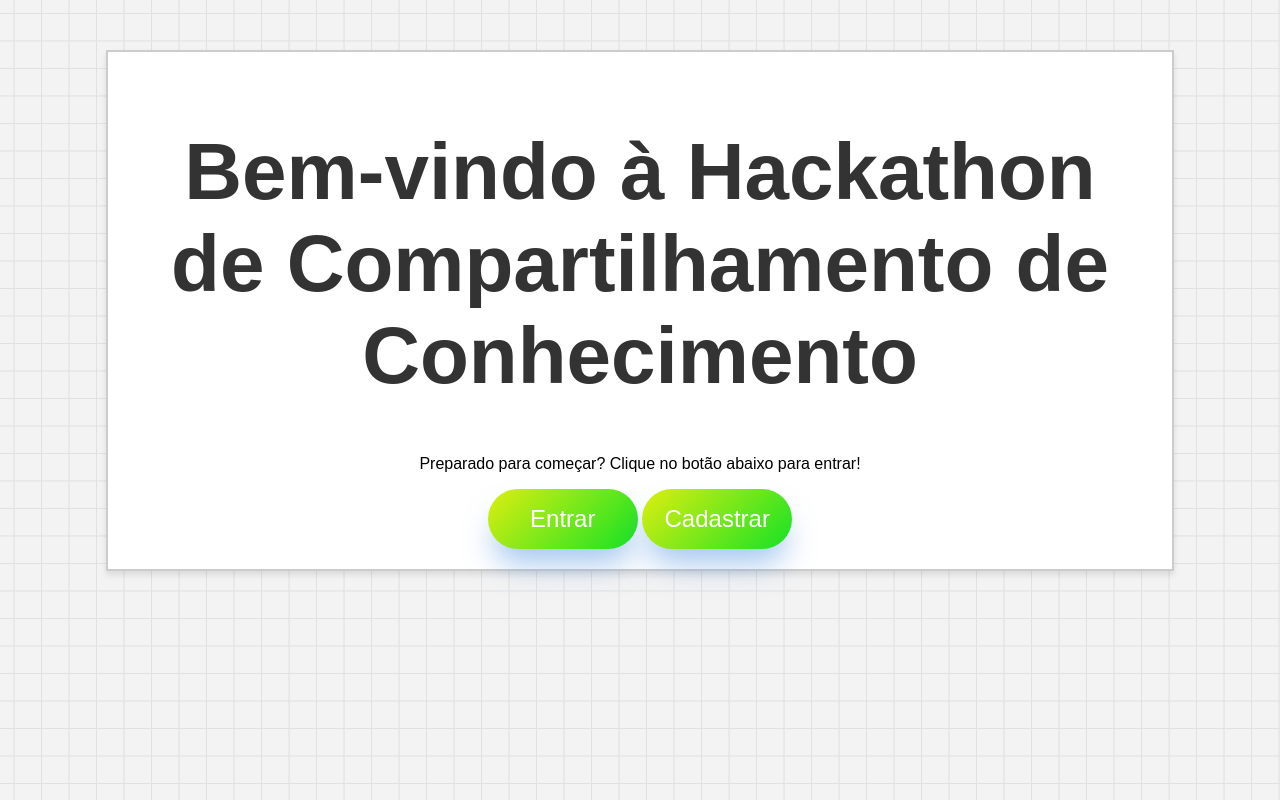
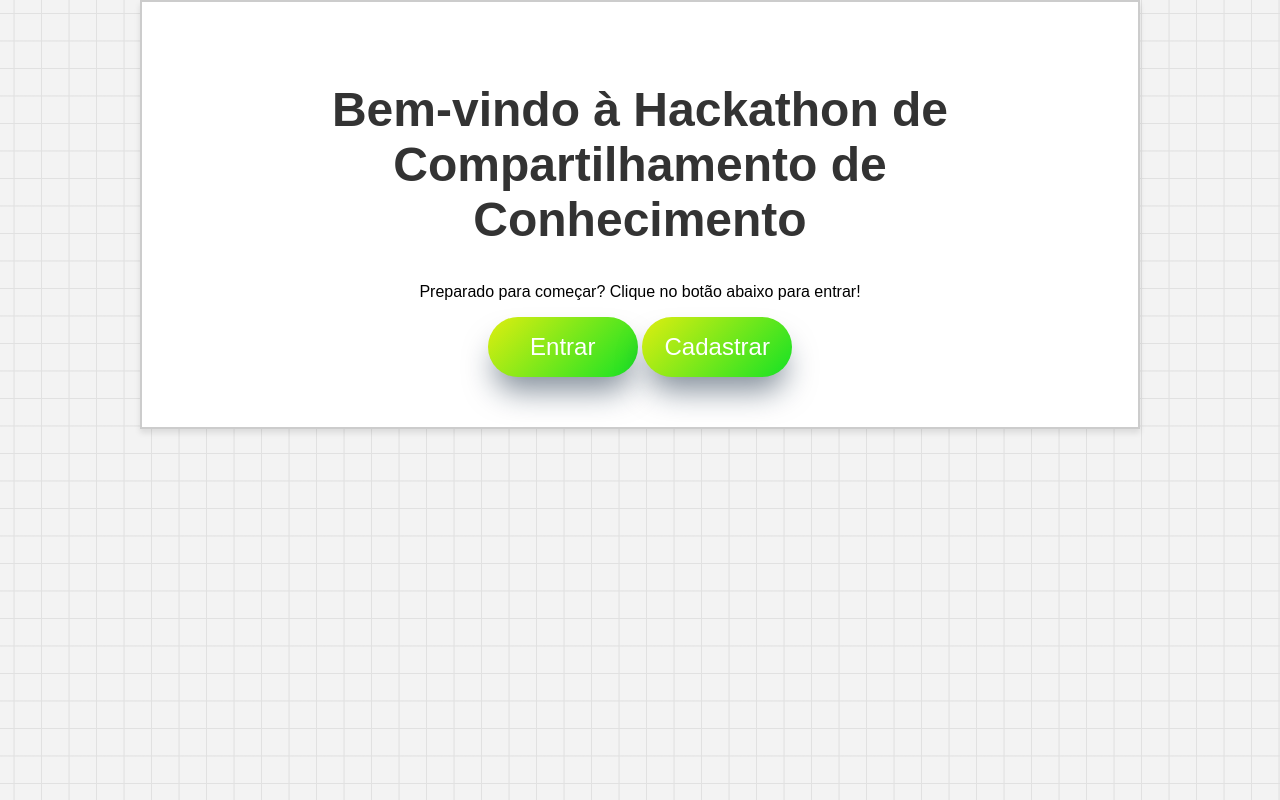
Before and after one commit to RuanyLopes/Projeto_final_M2, a plain HTML site: page index.html in a window 1280 px wide. Drawn offline with Linux system fonts and the light colour scheme.

Commit message:
primeiro commit no css

```diff
--- a/assets/css/index.css
+++ b/assets/css/index.css
@@ -12,11 +12,11 @@ body {
 }
 
 .container {
-    max-width: 1200px;
-    width: 80%;
-    height: 80%;
-    margin: 50px auto;
-    padding: 20px;
+    max-width: 900px;
+    width: 70%;
+    height: 70%;
+    margin: auto;
+    padding: 50px;
     background-color: #fff;
     border: 2px solid #ccc;
     box-shadow: 0 4px 6px rgba(0, 0, 0, 0.1);
@@ -25,7 +25,11 @@ body {
 
 h2, h1 {
     color: #333;
-    font-size: 500%;
+    font-size: 300%;
+    margin: 10px;
+    padding: 20px;
+    text-align: center;
+
 }
 
 .btn {
@@ -35,7 +39,7 @@ h2, h1 {
     height: 60px;
     border-radius: 50px;
     background-image: linear-gradient(135deg, #dfee10 0%, #14e225 100%);
-    box-shadow: 0 20px 30px -6px rgba(73, 143, 223, 0.5);
+    box-shadow: 0 20px 30px -6px rgba(14, 35, 59, 0.5);
     outline: none;
     cursor: pointer;
     border: none;
@@ -108,11 +112,12 @@ h2, h1 {
 .login_container {
     display: flex;
     flex-direction: column;
+
     gap: 10px;
     padding-left: 2em;
     padding-right: 2em;
     padding-bottom: 0.4em;
-    max-width: 1200px;
+    max-width: 900px;
     width: 80%;
     height: 80%;
     margin: 50px auto;
@@ -124,3 +129,12 @@ h2, h1 {
     text-align: center;
     color: #ccc;
 }
+
+@media screen and (max-width: 1020px) {
+
+    /* responsividade */
+    .container, .btn {
+        display: flexbox;
+        gap: 5px;
+    }
+}
```
